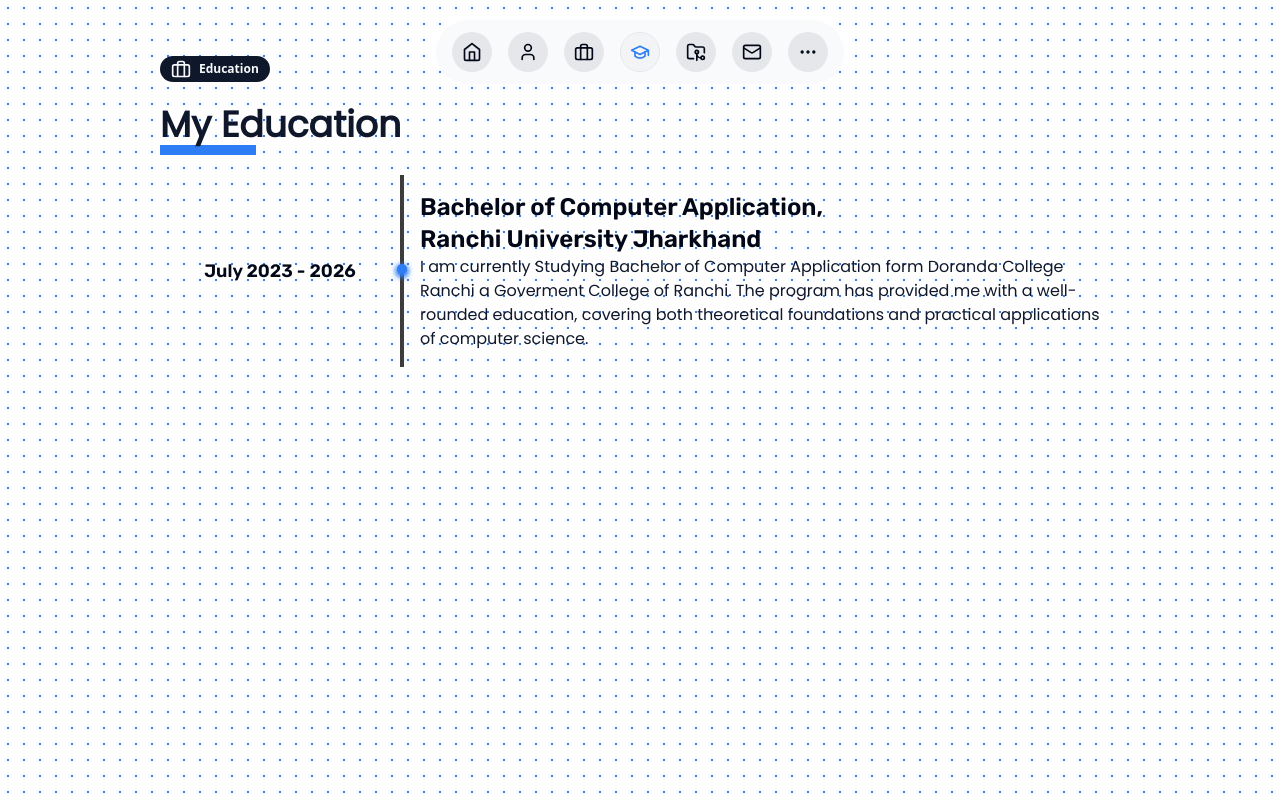
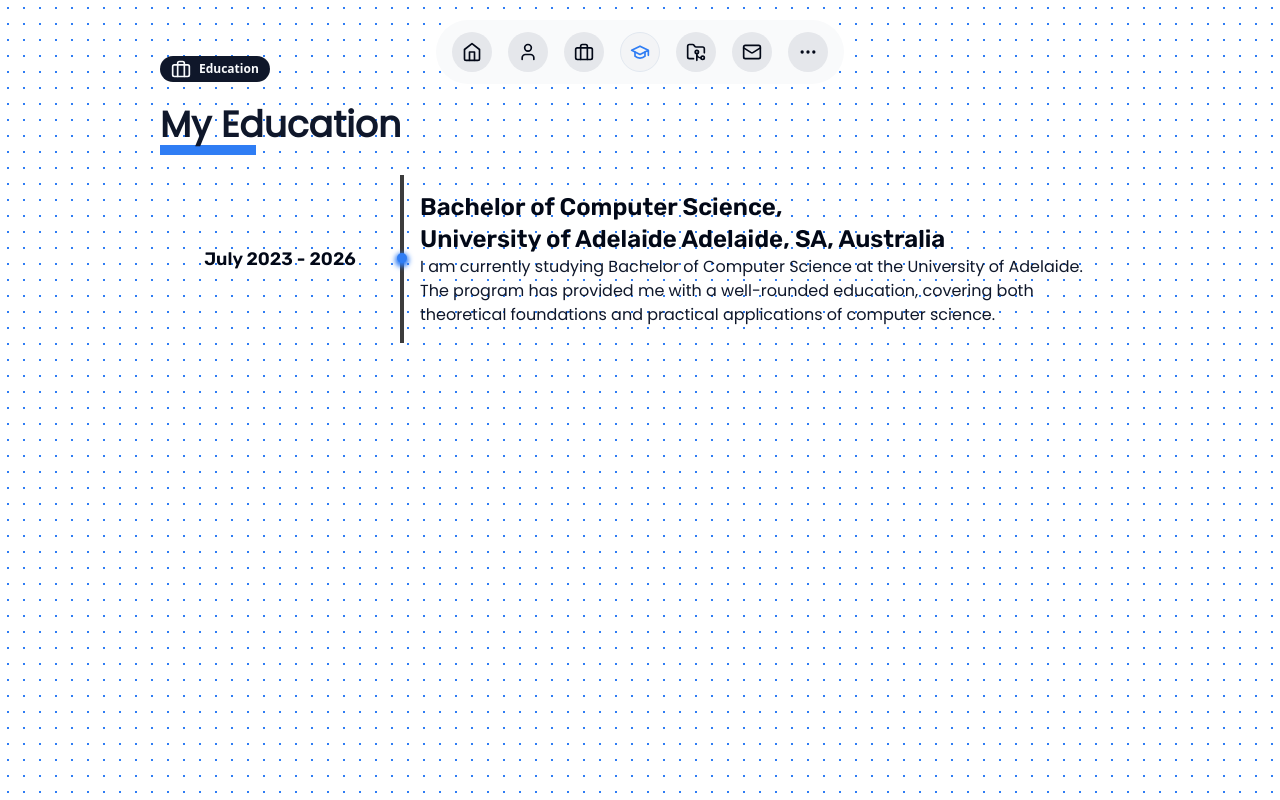
Before and after one commit to totargaming/new_porfolio, a Next.js app: page /education in a window 1280 px wide. Built offline with nearby package versions, Linux system fonts and the light colour scheme.

Commit message:
Update personal information and metadata across multiple pages

```diff
--- a/src/app/education/page.tsx
+++ b/src/app/education/page.tsx
@@ -21,13 +21,11 @@
           </FramerWrapper>
           <FramerWrapper y={0} x={100} delay={0.35} className="relative w-3/4 border-l-4 border-l-[#3c3c3c] p-4 gap-3 education_point ">
             <div className="text-2xl font-rubik max-sm:text-xl">
-              Bachelor of Computer Application, <br /> Ranchi University
-              Jharkhand
+              Bachelor of Computer Science, <br /> University of Adelaide
+              Adelaide, SA, Australia
             </div>
             <p className=" font-poppins text-base w-full text-primary  max-sm:text-xs">
-                I am currently Studying Bachelor of Computer Application form Doranda College Ranchi a Goverment College of Ranchi.
-                The program has provided me with a well-rounded education, covering both theoretical foundations and practical applications of computer science.
-            </p>
+            I am currently studying Bachelor of Computer Science at the University of Adelaide. The program has provided me with a well-rounded education, covering both theoretical foundations and practical applications of computer science.</p>
           </FramerWrapper>
         </div>
       </div>
--- a/src/app/layout.tsx
+++ b/src/app/layout.tsx
@@ -16,7 +16,7 @@
 });
 
 export const metadata: Metadata = {
-  metadataBase: new URL("https://mdTaquiImam.vercel.app"),
+  metadataBase: new URL("https://elvis-tran.vercel.app"),
   title: {
     default: siteConfig.name,
     template: `%s - Software Engineer`,
--- a/src/app/more/page.tsx
+++ b/src/app/more/page.tsx
@@ -62,9 +62,10 @@
         More
       </Badge>
       <div className="flex flex-col gap-3">
-        <Heading>More</Heading>
+        <Heading>Nothing More :)</Heading>
       </div>
-      <div className="h-auto w-full flex flex-wrap gap-3 p-2">
+      {/* // Nothing to see here */}
+      {/* <div className="h-auto w-full flex flex-wrap gap-3 p-2">
         {morelink.map((value, indx) => {
 
           return (
@@ -94,7 +95,7 @@
             </FramerWrapper>
           );
         })}
-      </div>
+      </div> */}
     </div>
   );
 };
--- a/src/app/page.tsx
+++ b/src/app/page.tsx
@@ -11,8 +11,8 @@
   name: "Elvis Tran",
   description: "I am a Aspiring Computer Science Student",
   // TODO: add your own image and web
-  ogImage: "https://mdTaquiImam.vercel.app/og-image.png",
-  url: "https://mdTaquiImam.vercel.app",
+  ogImage: "https://elvis-tran.vercel.app/og-image.png",
+  url: "https://elvis-tran.vercel.app/",
 }
 export default function Home() {
   return (
--- a/src/components/HeroTexts.tsx
+++ b/src/components/HeroTexts.tsx
@@ -8,7 +8,7 @@
     <>
       <h3 className="font-poppins text-2xl max-sm:text-xl" >My Name is</h3>
       <h1 className="font-rubik text-8xl name_underline text-primary max-sm:text-6xl " >
-        Md Taqui <br /> Imam .
+        Elvis <br /> Tran .
       </h1>
         <TextRotator/>
 
```
Also changed, not shown: public/og-image.png.
